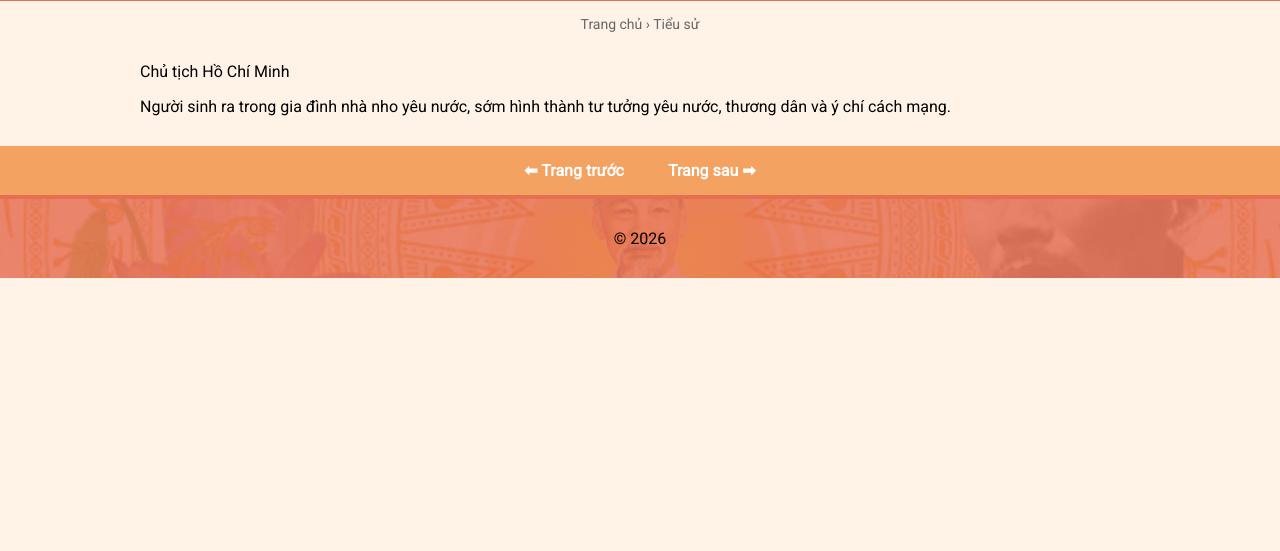
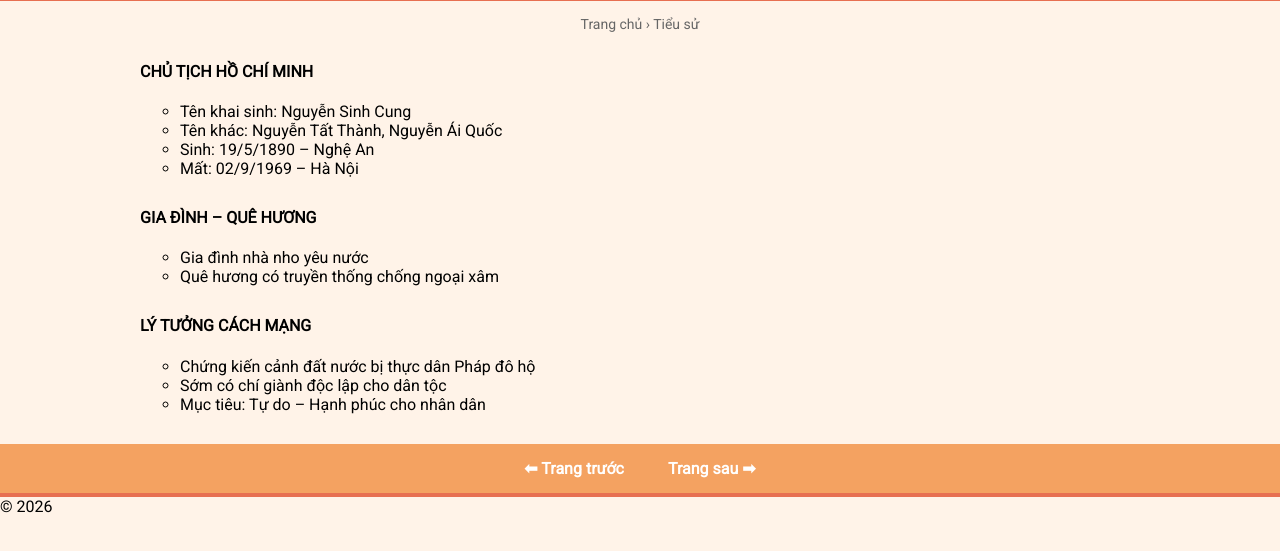
Before and after one commit to hoanglongthanh113-cell/chutichHoChiMinh, a plain HTML site: page tieusu.html in a window 1280 px wide. Shown: the part 193-744 px from the top of the page. Drawn offline with Linux system fonts and the light colour scheme.

Commit message:
Update tieusu.html

```diff
--- a/tieusu.html
+++ b/tieusu.html
@@ -5,7 +5,7 @@
 <link href="https://fonts.googleapis.com/css2?family=Merriweather&family=Roboto&display=swap" rel="stylesheet">
 <style>
 body{margin:0;font-family:Roboto;background:#FFF3E8}
-  header,footer{background:linear-gradient(rgba(231,111,81,0.85), rgba(231,111,81,0.85)),
+header,footerheader{background:linear-gradient(rgba(231,111,81,0.85), rgba(231,111,81,0.85)),
       url('images/hcm-portrait.jpg') center/cover no-repeat;
 ;text-align:center;padding:30px}
 nav{background:#F4A261;display:flex;justify-content:center;flex-wrap:wrap;border-bottom:4px solid #E76F51}
@@ -27,8 +27,30 @@ h2{font-family:Merriweather;color:#E76F51}
 </nav>
 <div class="breadcrumb">Trang chủ › Tiểu sử</div>
 <div class="container">
-<p>Chủ tịch Hồ Chí Minh</p>
-<p>Người sinh ra trong gia đình nhà nho yêu nước, sớm hình thành tư tưởng yêu nước, thương dân và ý chí cách mạng.</p>
+      <h4><b>CHỦ TỊCH HỒ CHÍ MINH</b></h4>
+      <ul style="list-style-type: circle;">
+            <li>Tên khai sinh: Nguyễn Sinh Cung</li>
+            <li>Tên khác: Nguyễn Tất Thành, Nguyễn Ái Quốc</li>
+            <li>Sinh: 19/5/1890 – Nghệ An</li>
+            <li>Mất: 02/9/1969 – Hà Nội</li>
+      </ul>
+</div>
+<div class="container">
+      <h4><b>GIA ĐÌNH – QUÊ HƯƠNG</b></h4>
+      <ul style="list-style-type: circle;">
+            <li>Gia đình nhà nho yêu nước</li>
+            <li>Quê hương có truyền thống chống ngoại xâm
+</li>
+      </ul>
+</div>
+<div class="container">
+      <h4><b>LÝ TƯỞNG CÁCH MẠNG</b></h4>
+      <ul style="list-style-type: circle;">
+            <li>Chứng kiến cảnh đất nước bị thực dân Pháp đô hộ</li>
+            <li>Sớm có chí giành độc lập cho dân tộc
+</li>
+            <li>Mục tiêu: Tự do – Hạnh phúc cho nhân dân</li>
+      </ul>
 </div>
 <div class="page-nav">
 <a href="index.html">⬅ Trang trước</a>
@@ -36,5 +58,4 @@ h2{font-family:Merriweather;color:#E76F51}
 </div>
 <footer>© 2026</footer>
 </body>
-
 </html>
```
